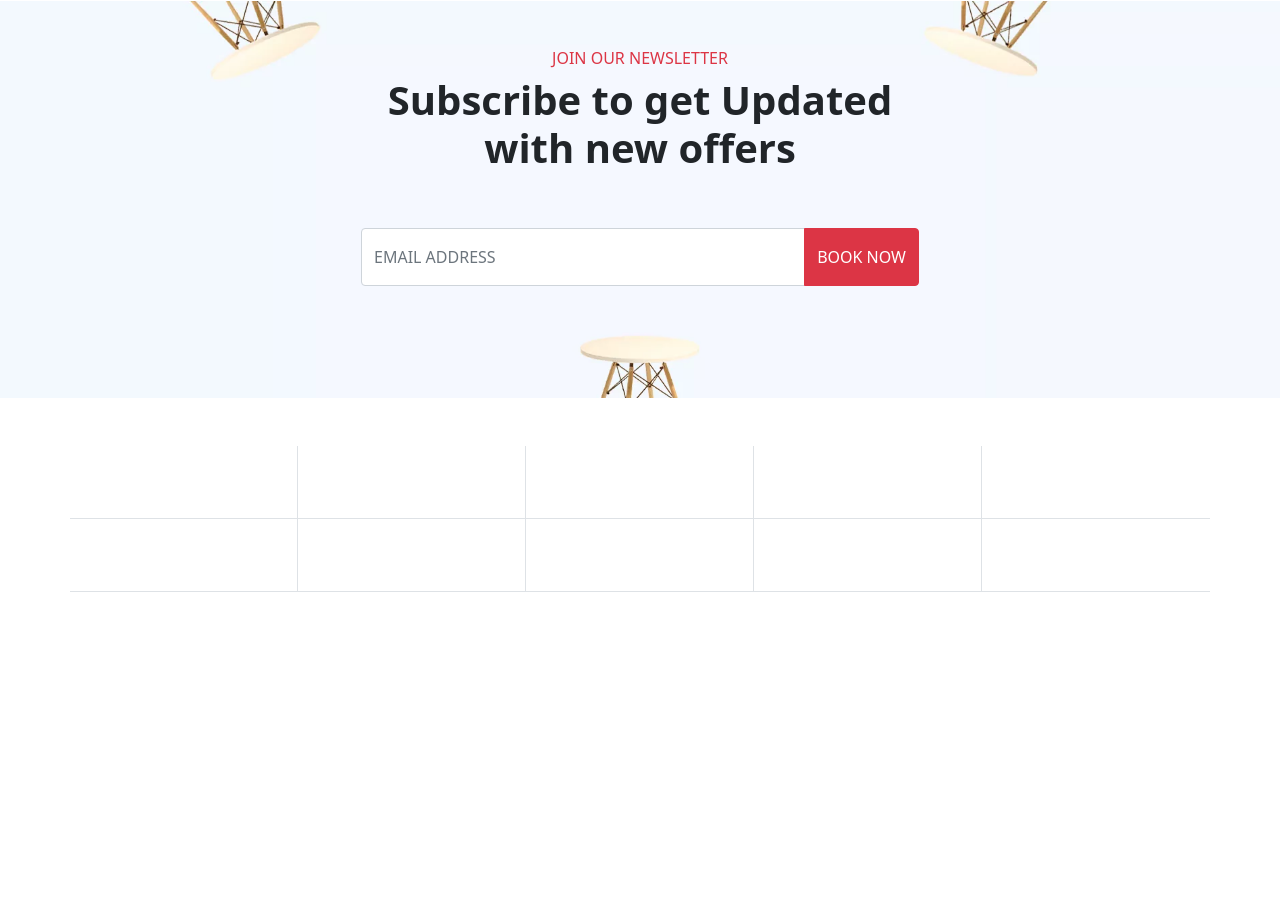
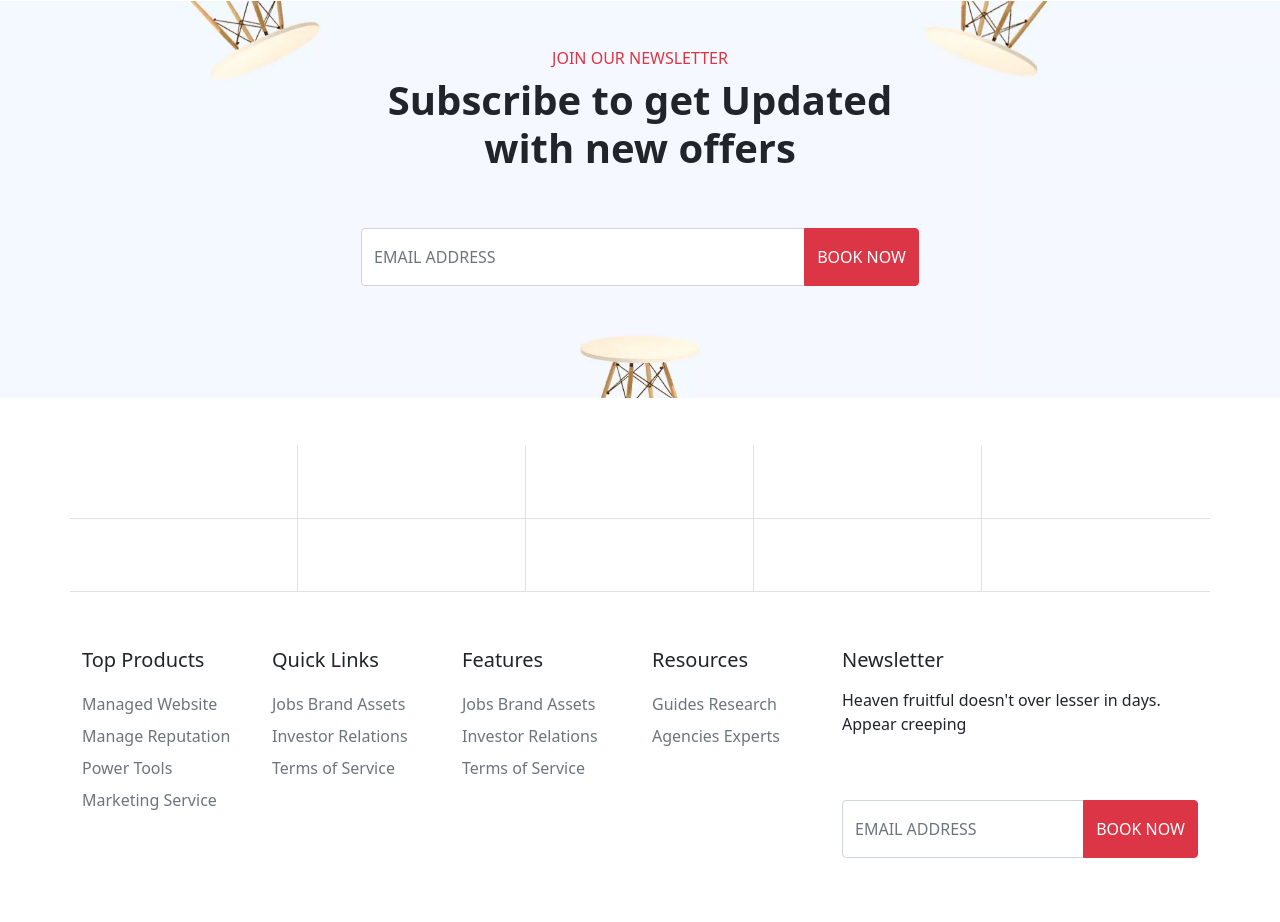
Before and after one commit to mdrobin45/wood-shop, a plain HTML site: page index.html in a window 1280 px wide. Shown: the part 3118-4040 px from the top of the page. Before the commit the page ends 3758 px from the top, so only its background shows below. Drawn offline with nearby package versions, Linux system fonts and the light colour scheme.

Commit message:
motamoti ses

```diff
--- a/css/style.css
+++ b/css/style.css
@@ -48,3 +48,6 @@ i.fas.fa-sort-up {
     background-size: cover;
     padding: 3rem 0;
 }
+.hover:hover{
+    color: #BB2D3B !important;
+}
--- a/index.html
+++ b/index.html
@@ -556,15 +556,51 @@
             <div class="row">
                 <div class="col-4">
                     <div class="row">
-                        <div class="col-6"></div>
+                        <div class="col-6">
+                            <h5 class="py-2">Top Products</h5>
+                            <a class="text-secondary text-decoration-none hover lh-lg"href="#">Managed Website</a>
+                            <a class="text-secondary text-decoration-none hover lh-lg" href="#">Manage Reputation</a>
+                            <a class="text-secondary text-decoration-none hover lh-lg" href="#">Power Tools</a>
+                            <a class="text-secondary text-decoration-none hover lh-lg" href="#">Marketing Service</a>
+                        </div>
+                        <div class="col-6">
+                            <h5 class="py-2">Quick Links</h5>
+                            <a class="text-secondary text-decoration-none hover lh-lg" href="#">Jobs</a>
+                            <a class="text-secondary text-decoration-none hover lh-lg" href="#">Brand Assets</a>
+                            <a class="text-secondary text-decoration-none hover lh-lg" href="#">Investor Relations</a>
+                            <a class="text-secondary text-decoration-none hover lh-lg" href="#">Terms of Service</a>
+                        </div>
                     </div>
                 </div>
                 <div class="col-4">
                     <div class="row">
-                        <div class="col-6"></div>
+                        <div class="col-6">
+                            <h5 class="py-2">Features</h5>
+                            <a class="text-secondary text-decoration-none hover lh-lg" href="#">Jobs</a>
+                            <a class="text-secondary text-decoration-none hover lh-lg" href="#">Brand Assets</a>
+                            <a class="text-secondary text-decoration-none hover lh-lg" href="#">Investor Relations</a>
+                            <a class="text-secondary text-decoration-none hover lh-lg" href="#">Terms of Service</a>
+                        </div>
+                        <div class="col-6">
+                            <h5 class="py-2">Resources</h5>
+                            <a class="text-secondary text-decoration-none hover lh-lg" href="#">Guides</a>
+                            <a class="text-secondary text-decoration-none hover lh-lg" href="#">Research</a>
+                            <a class="text-secondary text-decoration-none hover lh-lg" href="#">Agencies</a>
+                            <a class="text-secondary text-decoration-none hover lh-lg" href="#">Experts</a>
+                        </div>
                     </div>
                 </div>
-                <div class="col-4"></div>
+                <div class="col-4">
+                    <h5 class="py-2">Newsletter</h5>
+                    <p>
+                        Heaven fruitful doesn't over lesser in days. Appear creeping
+                    </p>
+                    <div class="input-group w-100 ms-auto me-auto mb-3 py-5">
+                        <input type="text" class="form-control py-3" placeholder="EMAIL ADDRESS"
+                            aria-label="EMAIL ADDRESS" aria-describedby="button-addon2">
+                        <button class="btn btn-danger" type="button" id="button-addon2">BOOK NOW</button>
+                    </div>
+                </div>
             </div>
         </footer>
     </div>
```
